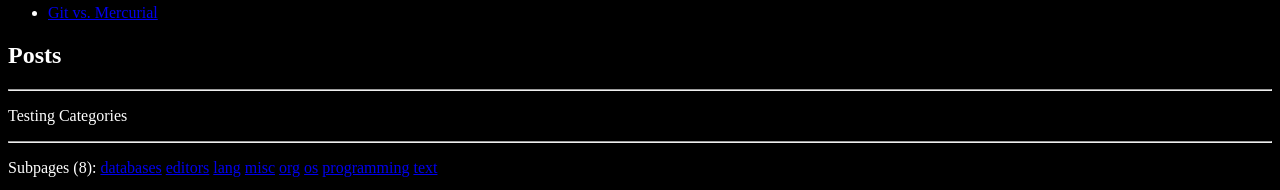
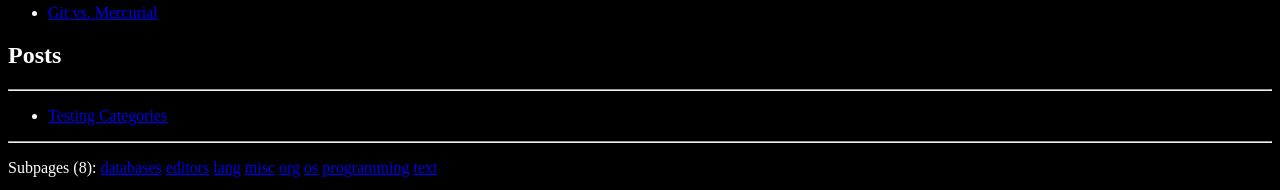
Before and after one commit to kaleb/kaleb.github.com, a Jekyll site: the page built from comp/index.md, in a window 1280 px wide. Shown: the part 873-1063 px from the top of the page. Built offline with Jekyll 4.4.1, drawn with Linux system fonts in a browser that asks for light colours.

Commit message:
Edited comp/index.md via GitHub

```diff
--- a/comp/index.md
+++ b/comp/index.md
@@ -32,7 +32,7 @@ I am a computer science major at <a rel='nofollow' href='http://www.aug.edu/'>AS
 {% for post in site.categories.comp %}
 ---
 
-{{post.title}}
+- [{{ post.title }}]({{ post.url }})
 {% endfor %}
 
 ---
```
